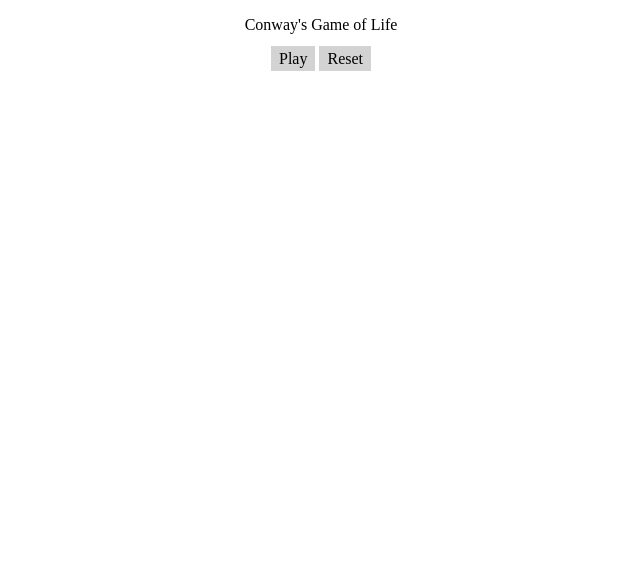
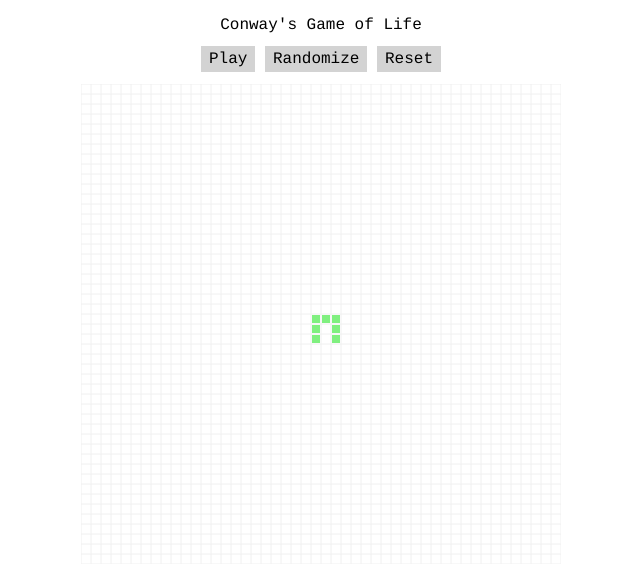
Before and after one commit to werediver/life-js, a plain HTML site: page life.html in a window 1280 px wide. Shown: the whole page, without its empty margins (319-959 px from the left). Drawn offline with Linux system fonts and the light colour scheme.

Commit message:
Reset and Randomize features implemented. Generation and population counters added to the core (yet not in UI). The grid is now refreshed on page load, so it's visible before the game is started.

```diff
--- a/life-core.js
+++ b/life-core.js
@@ -1,5 +1,3 @@
-// TODO: Add reset feture
-
 // Double buffered grid based on single-dimensional arrays
 var DoubleGrid = (function () {
 	function DoubleGrid(width, height) {
@@ -8,6 +6,13 @@ var DoubleGrid = (function () {
 
 		this.buffer1 = new Array(width * height);
 		this.buffer2 = new Array(width * height);
+	}
+
+	DoubleGrid.prototype.reset = function () {
+		for (key in this.buffer1)
+			delete this.buffer1[key];
+		for (key in this.buffer2)
+			delete this.buffer2[key];
 	}
 
 	DoubleGrid.prototype.swap = function () {
@@ -50,8 +55,25 @@ var LifeCore = (function () {
 		console.log("Life on grid " + width + "x" + height + ".");
 
 		this.dgrid = new DoubleGrid(width, height);
+		this.generation = 1;
+		this.population = 0;
 
 		this.populateDefault();
+	}
+
+	LifeCore.prototype.reset = function () {
+		this.dgrid.reset();
+		this.generation = 1;
+		this.population = 0;
+	}
+
+	// Note: step() updates population count automatically.
+	LifeCore.prototype.updatePopulationCount = function () {
+		var count = 0, buffer = this.dgrid.buffer1;
+		for (key in buffer)
+			if (this.isAlive(buffer[key]))
+				++count;
+		this.population = count;
 	}
 
 	LifeCore.prototype.populateDefault = function () {
@@ -61,25 +83,38 @@ var LifeCore = (function () {
 		 *     o   o
 		 *     o   o
 		 */
+
 		var dgrid = this.dgrid;
-		var xmid = dgrid.width  / 2;
-		var ymid = dgrid.height / 2;
+		var xmid = Math.round(dgrid.width  / 2);
+		var ymid = Math.round(dgrid.height / 2);
 
-		dgrid.set(xmid - 1, ymid - 1, 1);
-		dgrid.set(xmid    , ymid - 1, 1);
-		dgrid.set(xmid + 1, ymid - 1, 1);
+		// Assuming the grid is big enough
 
-		dgrid.set(xmid - 1, ymid,     1);
-		dgrid.set(xmid + 1, ymid,     1);
+		dgrid.set(xmid - 1, ymid - 1, this.newCell());
+		dgrid.set(xmid    , ymid - 1, this.newCell());
+		dgrid.set(xmid + 1, ymid - 1, this.newCell());
 
-		dgrid.set(xmid - 1, ymid + 1, 1);
-		dgrid.set(xmid + 1, ymid + 1, 1);
+		dgrid.set(xmid - 1, ymid,     this.newCell());
+		dgrid.set(xmid + 1, ymid,     this.newCell());
+
+		dgrid.set(xmid - 1, ymid + 1, this.newCell());
+		dgrid.set(xmid + 1, ymid + 1, this.newCell());
 
 		dgrid.swap();
+
+		this.updatePopulationCount();
 	}
 
-	LifeCore.prototype.populateRandom = function () {
-		// TODO: Implement.
+	LifeCore.prototype.populateRandom = function (fillFactor) {
+		var dgrid = this.dgrid;
+		var w = dgrid.width, h = dgrid.height;
+		for (var n = w * h * fillFactor; n > 0; --n) {
+			var x = Math.round((w - 1) * Math.random());
+			var y = Math.round((h - 1) * Math.random());
+			dgrid.set(x, y, this.newCell());
+		}
+		dgrid.swap();
+		this.updatePopulationCount();
 	}
 
 	LifeCore.prototype.newCell = function () {
@@ -121,12 +156,15 @@ var LifeCore = (function () {
 		var dgrid = this.dgrid;
 		var w = dgrid.width;
 		var h = dgrid.height;
+		var count = 0;	// new population count
 		for (var x = 0; x < w; ++x) {
 			for (var y = 0; y < h; ++y) {
 				var n = this.countNeighbours(x, y);
 				var cell = dgrid.get(x, y);
 				if (this.isAlive(cell)) {
+					++count;
 					if (n == 2 || n == 3)
+						// Move "++cell" to a method
 						dgrid.set(x, y, ++cell);
 					else
 						dgrid.set(x, y, 0);
@@ -140,6 +178,8 @@ var LifeCore = (function () {
 			}
 		}
 		this.dgrid.swap();
+		this.population = count;
+		++this.generation;
 	}
 
 	return LifeCore;
--- a/life-graphics.js
+++ b/life-graphics.js
@@ -7,8 +7,8 @@ var LifeGraphics = (function () {
 		assert(cellSize > 2, "Invalid cell size (" + cellSize + " px).");
 		this.cellSize = cellSize;
 
-		this.xoffset = (this.canvas.width  % this.cellSize) / 2;
-		this.yoffset = (this.canvas.height % this.cellSize) / 2;
+		this.xoffset = Math.round((this.canvas.width  % this.cellSize) / 2);
+		this.yoffset = Math.round((this.canvas.height % this.cellSize) / 2);
 	}
 
 	LifeGraphics.prototype.drawGrid = function () {
--- a/life.css
+++ b/life.css
@@ -1,13 +1,13 @@
-#play, #reset {
+body {
+	font-family: courier;
+}
+
+#play, #randomize, #reset {
 	cursor: pointer;
 	padding: 0.25em 0.5em;
 	background-color: lightgray;
 }
 
-#play:hover, #reset:hover {
+#play:hover, #randomize:hover, #reset:hover {
 	background-color: #80F080;
 }
-
-#lifecanvas {
-	/* border: 1px solid black; */
-}
--- a/life.html
+++ b/life.html
@@ -11,7 +11,7 @@
 	<body onload="init()">
 		<div align="center">
 			<p>Conway's Game of Life</p>
-			<p><span id="play">Play</span> <span id="reset">Reset</span></p>
+			<p><span id="play">Play</span> <span id="randomize">Randomize</span> <span id="reset">Reset</span></p>
 			<canvas id="lifecanvas" width="480px" height="480px">
 				&lt;canvas&gt; element is not supported.
 			</canvas>
--- a/life.js
+++ b/life.js
@@ -1,37 +1,39 @@
 // TODO: Add FPS counter
-// TODO: Add random population feature
 // TODO: Add manual population feature
+// TODO: Add speed control
 var Life = (function () {
-	function Life(canvasId) {
-		var cellSize = 10;	// px
-
+	function Life(canvasId, cellSize) {
 		this.canvas = document.getElementById(canvasId);
 		assert(this.canvas != null, "Can't find element by id '" + canvasId + "'.");
 
 		this.graphics = new LifeGraphics(this.canvas, cellSize);
 
-		var nx = this.canvas.width  / cellSize;
-		var ny = this.canvas.height / cellSize;
+		var nx = Math.floor(this.canvas.width  / cellSize);
+		var ny = Math.floor(this.canvas.height / cellSize);
 		this.core = new LifeCore(nx, ny);
 
 		this.play = false;
 	}
 
+	Life.prototype.refresh = function () {
+		this.graphics.draw(this.core);
+	}
+
 	Life.prototype.loop = function () {
 		//console.log("Generation: " + this.core.generation);
 		//console.log("Population: " + this.core.population);
-		this.graphics.draw(this.core);
+		this.refresh();
 		this.core.step();
 	}
 
 	Life.prototype.startLoop = function () {
+		var _this = this;
 		this.play = true;
-		var _this = this;
-		setInterval(function () {
+		this.loopTimerId = setInterval(function () {
 			if (_this.play)
 				_this.loop()
 			else
-				clearInterval(this);
+				clearInterval(_this.loopTimerId);
 		}, 1000 / 5);
 	}
 
@@ -47,6 +49,7 @@ var life = null;
 
 function init() {
 	life = new Life("lifecanvas", 10);
+	life.refresh();
 
 	var play = document.getElementById("play");
 	play.addEventListener("click", function () {
@@ -56,7 +59,21 @@ function init() {
 			life.startLoop();
 
 	});
+
+	var randomize = document.getElementById("randomize");
+	randomize.addEventListener("click", function () {
+		life.core.reset();
+		life.core.populateRandom(0.2);
+		life.refresh();
+	});
+
 	var reset = document.getElementById("reset");
+	reset.addEventListener("click", function () {
+		life.stopLoop();
+		life.core.reset();
+		life.core.populateDefault();
+		life.refresh();
+	});
 
 	//life.startLoop();
 }
```
